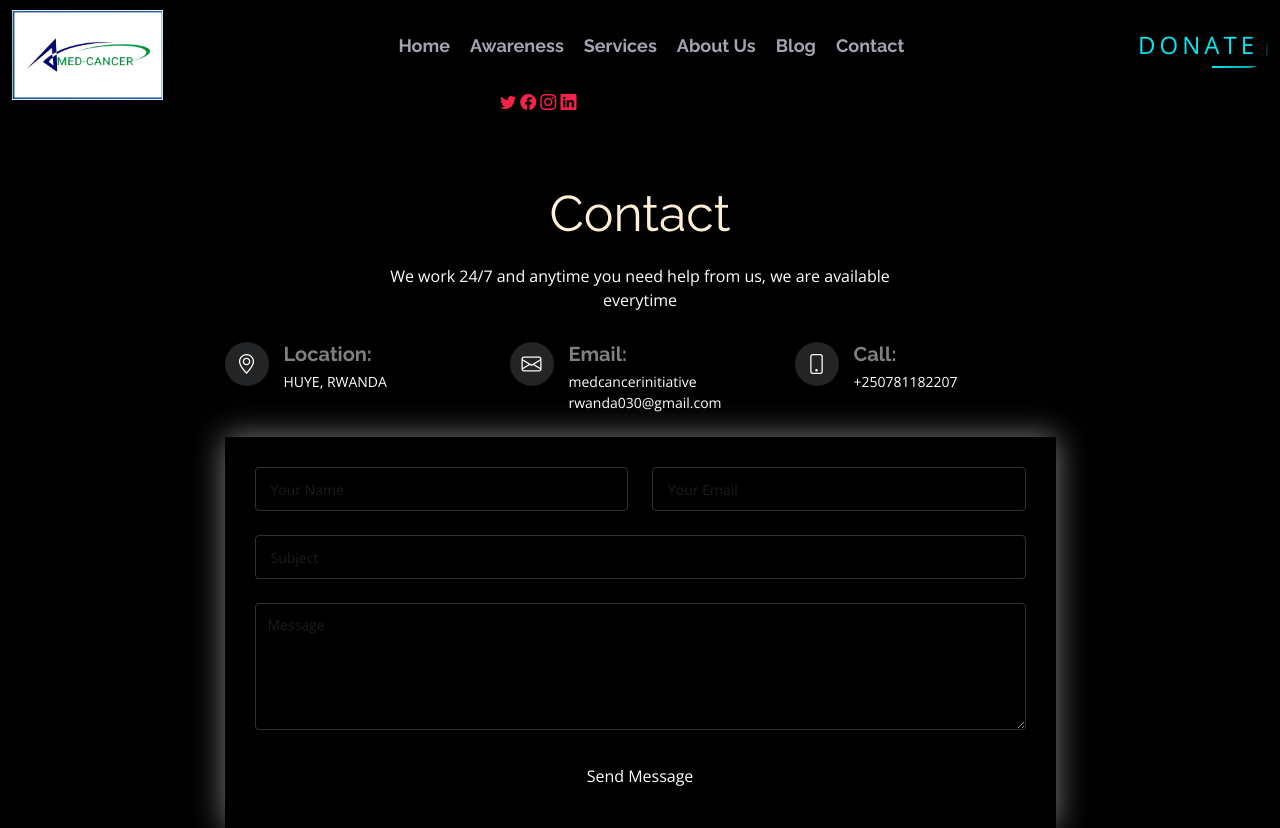
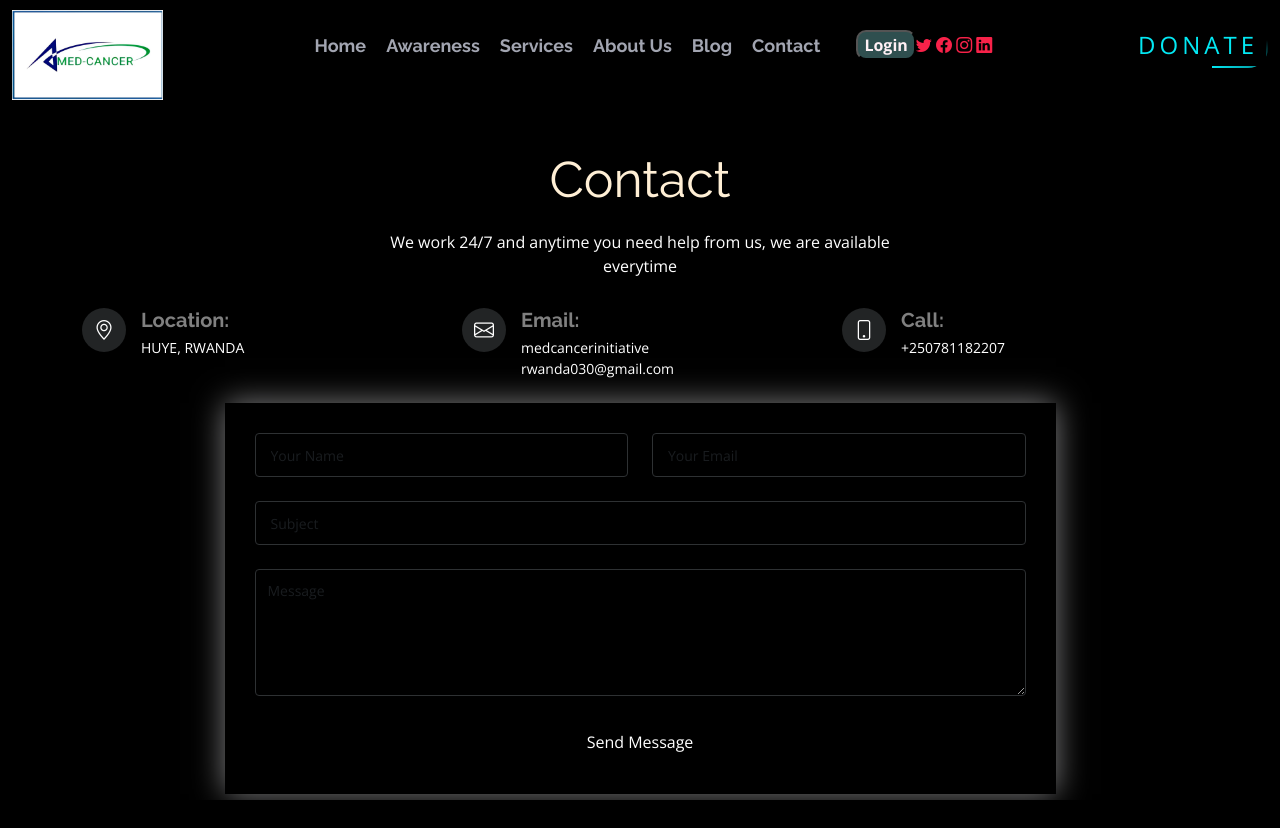
Before and after one commit to jeandokill/medrwanda, a PHP site: page /TheEvent/find.php in a window 1280 px wide. After the commit the page ends 800 px from the top, so only its background shows below. Run offline with PHP 8.4, Linux system fonts and the light colour scheme; some libraries are stand-ins or nearby versions.

Commit message:
Update find.php

```diff
--- a/TheEvent/find.php
+++ b/TheEvent/find.php
@@ -4,22 +4,17 @@
 <head>
   <meta charset="utf-8">
   <meta content="width=device-width, initial-scale=1.0" name="viewport">
-
   <title>MEDCANCER Initiative Rwanda </title>
   <meta content="" name="description">
   <meta content="" name="keywords">
-
   <!-- Favicons -->
   <link href="assets/img/favicon.png" rel="icon">
   <link href="assets/img/favicon.png" rel="apple-touch-icon">
-
   <!-- Google Fonts -->
   <link href="https://fonts.googleapis.com/css?family=Open+Sans:300,300i,400,400i,700,700i|Raleway:300,400,500,700,800" rel="stylesheet">
   <link rel="preconnect" href="https://fonts.googleapis.com">
   <link rel="preconnect" href="https://fonts.gstatic.com" crossorigin>
   <link href="https://fonts.googleapis.com/css2?family=Open+Sans:ital,wght@0,300;0,400;0,500;0,600;0,700;1,300;1,400;1,600;1,700&family=Inter:ital,wght@0,300;0,400;0,500;0,600;0,700;1,300;1,400;1,500;1,600;1,700&family=Cardo:ital,wght@0,400;0,700;1,400&display=swap" rel="stylesheet">
-
-
   <!-- Vendor CSS Files -->
   <link href="assets/vendor/aos/aos.css" rel="stylesheet">
   <link href="assets/vendor/bootstrap/css/bootstrap.min.css" rel="stylesheet">
@@ -27,33 +22,40 @@
   <link href="assets/vendor/boxicons/css/boxicons.min.css" rel="stylesheet">
   <link href="assets/vendor/glightbox/css/glightbox.min.css" rel="stylesheet">
   <link href="assets/vendor/swiper/swiper-bundle.min.css" rel="stylesheet">
-
   <!-- Template Main CSS File -->
   <link href="assets/css/style.css" rel="stylesheet">
   <link href="assets/css/find.css" rel="stylesheet">
 </head>
 
 <body>
-
+  <!-- ======= Header ======= -->
  <!-- ======= Header ======= -->
 <header id="header" class="d-flex align-items-center ">
     <div class="container-fluid container-xxl d-flex align-items-center">
-
         <div id="logo" class="me-auto">
-        <a href="index.html" class="scrollto"><img src="assets/img/FAVICON.jpg" alt="" title=""></a>
+            <a href="index.php" class="scrollto"><img src="assets/img/FAVICON.jpg" alt="" title=""></a>
         </div>
 
         <nav id="navbar" class="navbar order-last order-lg-0">
             <ul>
-          <li><a  href="index.php">Home</a></li>
-          <li><a  href="awareness.php">Awareness</a></li>
-          <li><a  href="services.php">Services</a></li>
-          <li><a  href="About Us.php">About Us</a></li>
-          <li><a  href="Blog.php">Blog</a></li>
-          <li><a  href="contact.php">Contact</a></li>
+                <li><a href="index.php">Home</a></li>
+                <li><a href="awareness.php">Awareness</a></li>
+                <li><a href="services.php">Services</a></li>
+                <li><a href="About Us.php">About Us</a></li>
+                <li><a href="Blog.php">Blog</a></li>
+                <li><a href="contact.php">Contact</a></li>
+                <li><button onclick="location.href='/EVENT/login/login.php'" class="login-button"style="background-color: darkslategray; border-radius: 10px; font-weight: bold; margin-left: 20px; color: lavenderblush;">Login</button></li>
             </ul>
             <i class="bi bi-list mobile-nav-toggle"></i>
         </nav><!-- .navbar -->
+
+        <div class="social-links">
+            <a href="https://twitter.com/MedcancerRwa?t=cCk6RnNfQDc8xrXO5Uqm4A&s=09" class="twitter"><i class="bi bi-twitter"></i></a>
+            <a href="https://www.facebook.com/profile.php?id=61552968870278&mibextid=LQQJ4d" class="facebook"><i class="bi bi-facebook"></i></a>
+            <a href="https://www.instagram.com/medcancer2023_rwa?igsh=NTc4MTIwNjQ2YQ==" class="instagram"><i class="bi bi-instagram"></i></a>
+            <a href="https://rw.linkedin.com/in/medcancer-initiative-rwanda-5a600b29a?utm_source=share&utm_medium=member_mweb&utm_campaign=share_via&utm_content=profile" class="linkedin"><i class="bi bi-linkedin"></i></a>
+        </div>
+
         <a href="donate.php" id="donate-button">
             <span></span>
             <span></span>
@@ -64,21 +66,10 @@
 
     </div>
 
-  </header>
-
-  <div class="header-social-links" style="margin-left: 500px; margin-bottom: 20px; margin-top: 90px;">
-              <a href="https://twitter.com/MedcancerRwa?t=cCk6RnNfQDc8xrXO5Uqm4A&s=09" class="twitter"><i class="bi bi-twitter"></i></a>
-              <a href="https://www.facebook.com/profile.php?id=61552968870278&mibextid=LQQJ4d" class="facebook"><i class="bi bi-facebook"></i></a>
-              <a href="https://www.instagram.com/medcancer2023_rwa?igsh=NTc4MTIwNjQ2YQ==" class="instagram"><i class="bi bi-instagram"></i></a>
-              <a href="https://rw.linkedin.com/in/medcancer-initiative-rwanda-5a600b29a?utm_source=share&utm_medium=member_mweb&utm_campaign=share_via&utm_content=profile" class="linkedin"><i class="bi bi-linkedin"></i></a>
-  </div>
-  <i class="mobile-nav-toggle mobile-nav-show bi bi-list"></i>
-  <i class="mobile-nav-toggle mobile-nav-hide d-none bi bi-x"></i>
-
+</header><!-- End Header -->
   <main id="main" data-aos="fade" data-aos-delay="1500">
-
     <!-- ======= End Page Header ======= -->
-      <div class="page-header d-flex align-items-center">
+    <div class="page-header d-flex align-items-center" style="margin-top: 100px;">
       <div class="container position-relative">
         <div class="row d-flex justify-content-center">
           <div class="col-lg-6 text-center">
@@ -92,10 +83,8 @@
     <!-- ======= Contact Section ======= -->
     <section id="contact" class="contact">
       <div class="container">
-
         <div class="row gy-4 justify-content-center">
-
-              <div class="col-lg-3">
+          <div class="col-lg-4">
             <div class="info-item d-flex">
               <i class="bi bi-geo-alt flex-shrink-0"></i>
               <div>
@@ -104,8 +93,7 @@
               </div>
             </div>
           </div><!-- End Info Item -->
-
-              <div class="col-lg-3">
+          <div class="col-lg-4">
             <div class="info-item d-flex">
               <i class="bi bi-envelope flex-shrink-0"></i>
               <div>
@@ -114,8 +102,7 @@
               </div>
             </div>
           </div><!-- End Info Item -->
-
-              <div class="col-lg-3">
+          <div class="col-lg-4">
             <div class="info-item d-flex">
               <i class="bi bi-phone flex-shrink-0"></i>
               <div>
@@ -124,11 +111,8 @@
               </div>
             </div>
           </div><!-- End Info Item -->
-
         </div>
-
         <div class="row justify-content-center mt-4">
-
           <div class="col-lg-9">
             <form action="contacts.php" method="post" role="form" class="php-email-form">
               <div class="row">
@@ -153,43 +137,19 @@
               <div class="text-center"><button type="submit">Send Message</button></div>
             </form>
           </div><!-- End Contact Form -->
-
         </div>
-
       </div>
     </section><!-- End Contact Section -->
   </main>
-
-
-
-
-
-
-
-
-
-
-
-
-
-
-
-
-
-
-
   <a href="#" class="back-to-top d-flex align-items-center justify-content-center"><i class="bi bi-arrow-up-short"></i></a>
-
   <!-- Vendor JS Files -->
   <script src="assets/vendor/aos/aos.js"></script>
   <script src="assets/vendor/bootstrap/js/bootstrap.bundle.min.js"></script>
   <script src="assets/vendor/glightbox/js/glightbox.min.js"></script>
   <script src="assets/vendor/swiper/swiper-bundle.min.js"></script>
   <script src="assets/vendor/php-email-form/validate.js"></script>
-
   <!-- Template Main JS File -->
   <script src="assets/js/main.js"></script>
-
 </body>
 
 </html>
```
Lines whose indentation alone changed are shown as unchanged.
